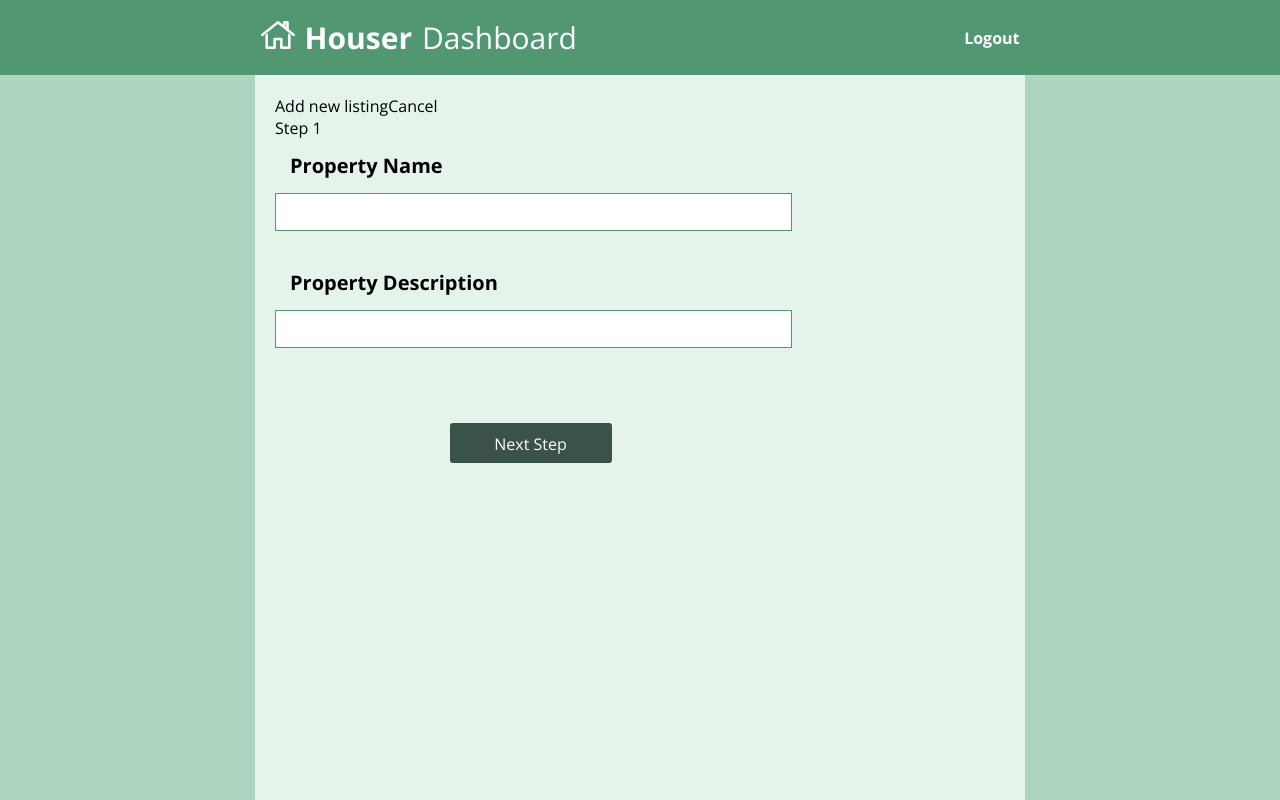
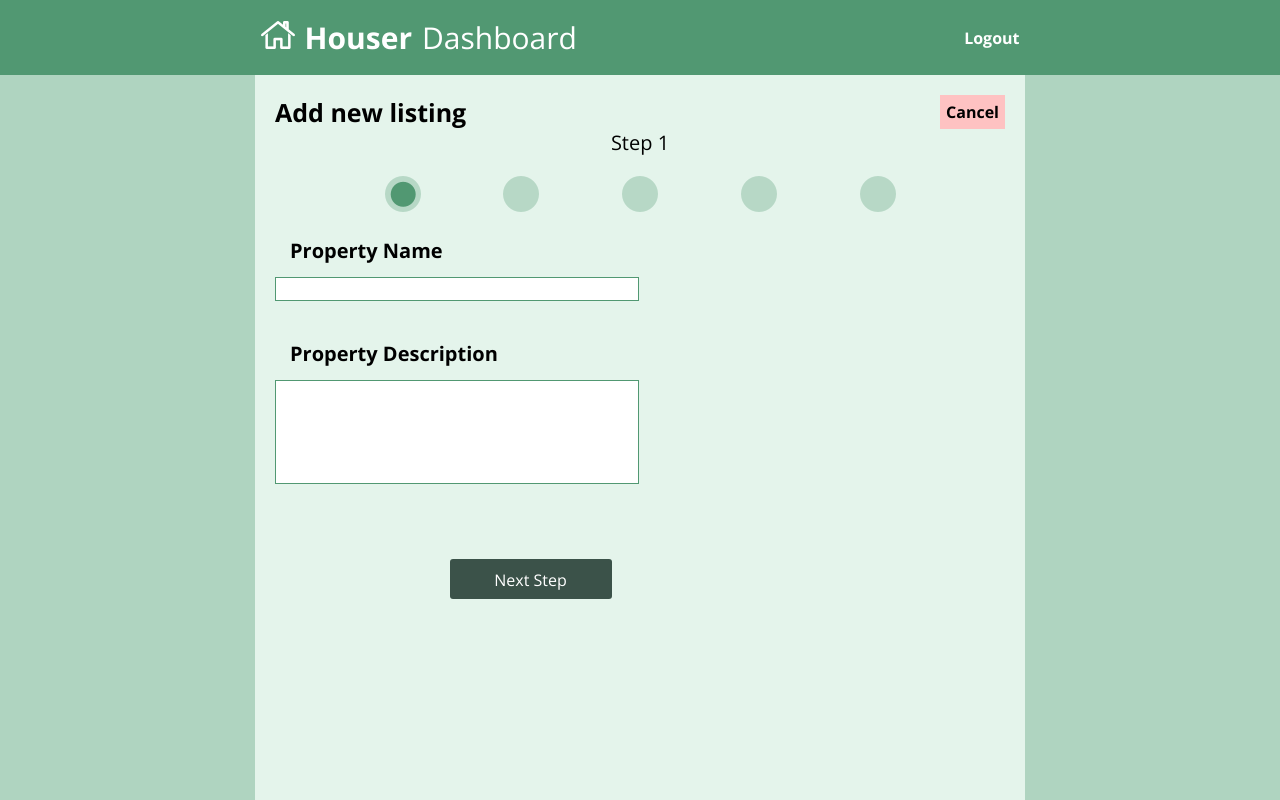
Before and after one commit to brittanyjat/2.1, a React (Create React App) app: page /#/wizard/1 in a window 1280 px wide. Shown: the top 800 px of the page. Built offline with nearby package versions, Linux system fonts and the light colour scheme.

Commit message:
styled input boxes and wizard header

```diff
--- a/src/Components/Wizard/Wizard.css
+++ b/src/Components/Wizard/Wizard.css
@@ -17,8 +17,6 @@ h1 {
     min-width: 770px;
 }
 
-
-
 .step1-button-container {
     margin-top: 50px;
     display: flex;
@@ -36,7 +34,7 @@ h1 {
 }
 
 .step-button-container {
-      margin-top: 50px;
+      margin-top: 35px;
       display: flex;
       width: 70%;
       justify-content: space-between;
@@ -69,3 +67,54 @@ h1 {
     font-weight: 700;
     color: rgba(0, 0, 0, .2)
 }
+
+.add-cancel-container {
+    width: 100%;
+    display: flex;
+    justify-content: space-between;
+}
+
+.add-new-title {
+    font-size: 25px;
+}
+
+.cancel-button {
+    font-size: 16px;
+    background-color: #FEC2C2;
+    border: none;
+}
+
+.step-header-container {
+    width: 70%;
+    display: flex;
+    flex-direction: column;
+    align-items: center;
+    margin-top: 25px;
+    margin: auto;
+}
+
+.step-name-indicator {
+    font-size: 20px;
+    font-weight: 400px;
+}
+
+.step-image-indicator {
+    width: 100%;
+    display: flex;
+    justify-content: space-between;
+    margin-top: 20px;
+}
+
+.step-container {
+    margin-top: 25px;
+    width: 70%;
+
+}
+
+.font-15 {
+    font-size: 15px;
+}
+
+.height-100 {
+    height: 100px;
+}
--- a/src/Components/Wizard/Wizard1.js
+++ b/src/Components/Wizard/Wizard1.js
@@ -19,7 +19,7 @@ class Wizard1 extends Component {
                         <h1>Property Name</h1>
 
                         <input
-                            className='input-70'
+                            className='input-70 font-15'
                             value={name}
                             type='text'
                             onChange={(e) => updateName(e.target.value)}>
@@ -27,7 +27,7 @@ class Wizard1 extends Component {
 
                         <h1>Property Description</h1>
                         <input
-                            className='input-70'
+                            className='input-70 font-15 height-100'
                             value={description}
                             type='text'
                             onChange={(e) => updateDescription(e.target.value)}>
--- a/src/Components/Wizard/Wizard2.js
+++ b/src/Components/Wizard/Wizard2.js
@@ -21,7 +21,7 @@ class Wizard2 extends Component {
                             <div><h1>Address</h1></div>
 
                             <input
-                                className='input-70'
+                                className='input-70 font-15'
                                 value={address}
                                 type='text'
                                 onChange={(e) => updateAddress(e.target.value)} />
@@ -31,6 +31,7 @@ class Wizard2 extends Component {
                             <div><h1>City</h1></div>
 
                             <input
+                                className='font-15'
                                 value={city}
                                 type='text'
                                 onChange={(e) => updateCity(e.target.value)} />
@@ -38,6 +39,7 @@ class Wizard2 extends Component {
                             <div><h1>State</h1></div>
 
                             <input
+                                className='font-15'
                                 value={state}
                                 type='text'
                                 onChange={(e) => updateState(e.target.value)} />
@@ -48,6 +50,7 @@ class Wizard2 extends Component {
 
                             <input
                                 value={zip}
+                                className='font-15'
                                 type='text'
                                 onChange={(e) => updateZip(e.target.value)} />
                         </div>
--- a/src/Components/Wizard/Wizard3.js
+++ b/src/Components/Wizard/Wizard3.js
@@ -23,7 +23,7 @@ class Wizard3 extends Component {
                             <div><h1>Image URL</h1></div>
 
                             <input
-                                className='input-70'
+                                className='input-70 font-15'
                                 value={imageUrl}
                                 type='text'
                                 onChange={(e) => updateImg(e.target.value)}/>
--- a/src/Components/Wizard/Wizard4.js
+++ b/src/Components/Wizard/Wizard4.js
@@ -19,7 +19,7 @@ class Wizard4 extends Component {
                         <div className='step2-container'>
                             <div><h1>Loan Amount</h1></div>
                             <input
-                                className='input-70'
+                                className='input-70 font-15'
                                 type='text'
                                 placeholder={loan}
                                 onChange={(e) => updateLoan(e.target.value)} />
@@ -28,7 +28,7 @@ class Wizard4 extends Component {
                         <div className='step2-container'>
                             <div><h1>Monthly Mortgage</h1></div>
                             <input
-                                className='input-70'
+                                className='input-70 font-15'
                                 type='text'
                                 placeholder={monthlyMortgage}
                                 onChange={(e) => updateMortgage(e.target.value)} />
--- a/src/Components/Wizard/Wizard5.js
+++ b/src/Components/Wizard/Wizard5.js
@@ -50,7 +50,7 @@ class Wizard5 extends Component {
                         <div className='step2-container'>
                             <div><h1>Desired Rent</h1></div>
                             <input
-                                className='input-70'
+                                className='input-70 font-15'
                                 type='text'
                                 value={this.props.desiredRent}
                                 onChange={(e) => updateDesired(e.target.value)} />
--- a/src/Components/Wizard/WizardHeader.js
+++ b/src/Components/Wizard/WizardHeader.js
@@ -1,21 +1,28 @@
 import React, { Component } from 'react';
 import { withRouter } from 'react-router';
+import active from '../../assets/step_active.png';
+import completed from '../../assets/step_completed.png';
+import inactive from '../../assets/step_inactive.png';
 
-class WizardHeader extends Component{
+class WizardHeader extends Component {
 
-    render(){
-        console.log(this.props)
+    render() {
+        // console.log(this.props)
         const { id } = this.props;
         return (
             <div id='wizard-header'>
-                <div>
+                <div className='add-cancel-container bold'>
                     <span className='add-new-title'>Add new listing</span>
-                    <span className='cancel-button'>Cancel</span>
+                    <button className='cancel-button bold'>Cancel</button>
                 </div>
-                <div>
+                <div className='step-header-container'>
                     <span className='step-name-indicator'>Step {id}</span>
-                    <div className='step-image-indecator'>
-
+                    <div className='step-image-indicator'>
+                        <img src={id === '1' ? active : completed} alt='step-indicator'/>
+                        <img src={id === '1' ? inactive : id === '2' ? active : completed} alt='step-indicator'/>
+                        <img src={id === '1' || id === '2' ? inactive : id === '3' ? active : completed} alt ='step-indicator'/>
+                        <img src={id === '1' || id === '2' || id === '3' ? inactive : id === '4' ? active : completed} alt='step-indicator'/>
+                        <img src={id === '1' || id === '2' || id === '3' || id === '4' ? inactive : id === '5' ? active : completed} alt='step-indicator'/>
                     </div>
                 </div>
             </div>
```
